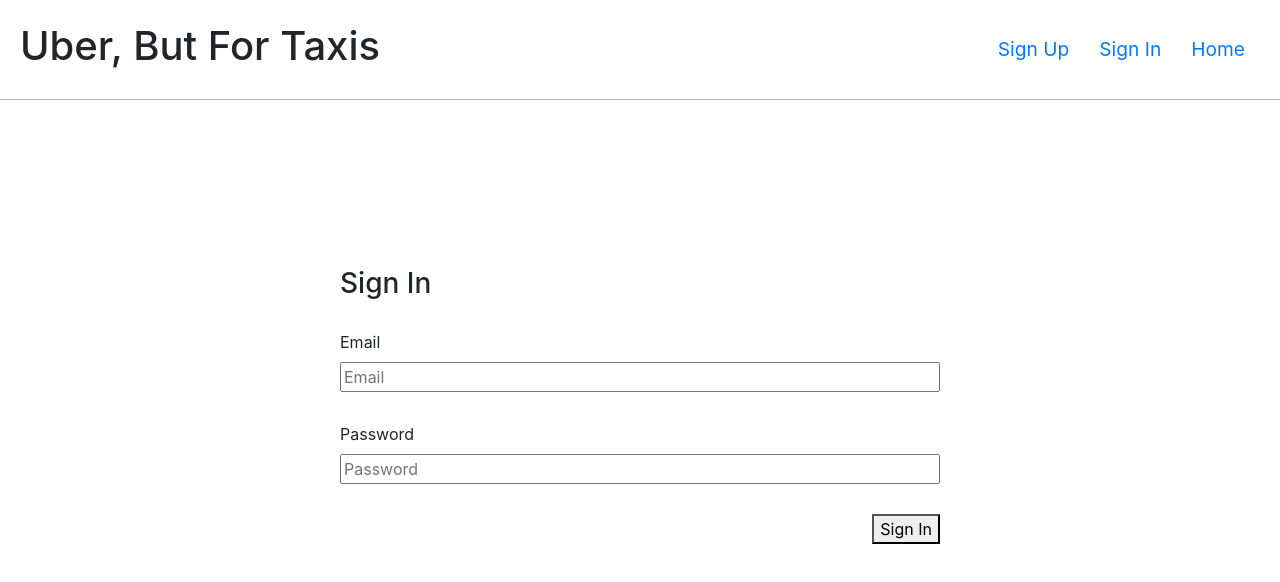
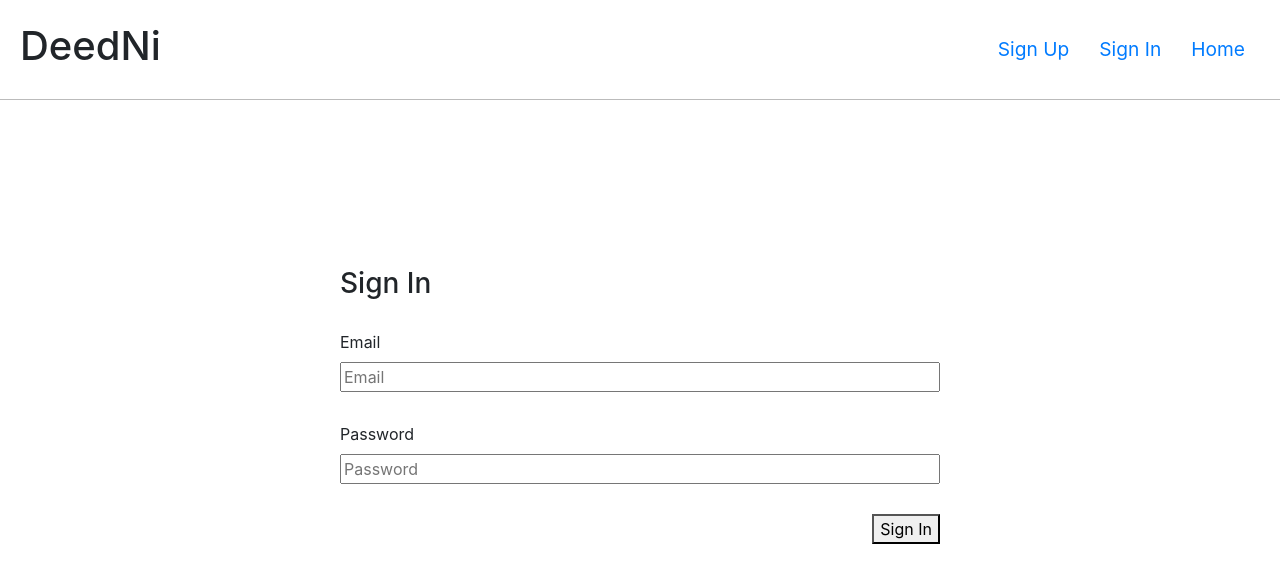
Before and after one commit to jasonfeliz/capstone-react, a React app: page /#/sign-in in a window 1280 px wide. Shown: the top 582 px of the page. Built offline with nearby package versions, Linux system fonts and the light colour scheme.

Commit message:
some react review

```diff
--- a/src/apiConfig.js
+++ b/src/apiConfig.js
@@ -1,6 +1,6 @@
 let apiUrl
 const apiUrls = {
-  production: '<replace-with-heroku-url>',
+  production: 'https://deedni.herokuapp.com',
   development: 'http://localhost:4741'
 }
 
--- a/src/auth/api.js
+++ b/src/auth/api.js
@@ -1,4 +1,5 @@
-const apiUrl = 'http://localhost:4741'
+import apiUrl from '../apiConfig.js'
+
 
 export const handleErrors = res => {
   if (res.ok) {
--- a/src/header/Header.js
+++ b/src/header/Header.js
@@ -25,7 +25,7 @@ const alwaysOptions = (
 
 const Header = ({ user }) => (
   <header className="main-header">
-    <h1>Uber, But For Taxis</h1>
+    <h1>DeedNi</h1>
     <nav>
       { user && <span>Welcome, {user.email}</span>}
       { user ? authenticatedOptions : unauthenticatedOptions }
```
Also changed, not shown: src/App.js (line endings or trailing spaces).
